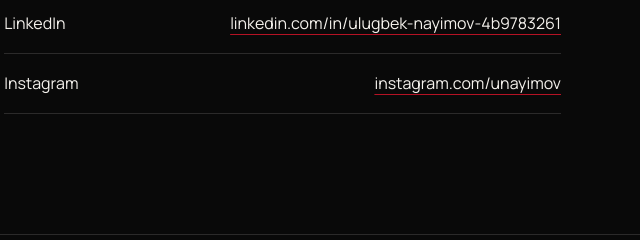
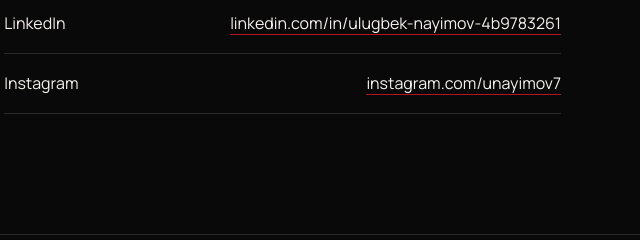
Before and after one commit to Nayimov04/NayimovUlugbek, a plain HTML site: page index.html in a window 1280 px wide. Shown: the part 3885-4125 px from the top of the page, 575-1215 px from the left. Drawn offline with nearby package versions, Linux system fonts and the light colour scheme.

Commit message:
Update Instagram link to new username

```diff
--- a/index.html
+++ b/index.html
@@ -849,9 +849,9 @@ footer .wrap {
 
           <li>
             <span>Instagram</span>
-            <a href="https://www.instagram.com/unayimov/"
+            <a href="https://www.instagram.com/unayimov7/"
               target="_blank" rel="noopener noreferrer">
-              instagram.com/unayimov
+              instagram.com/unayimov7
             </a>
           </li>
         </ul>
```
